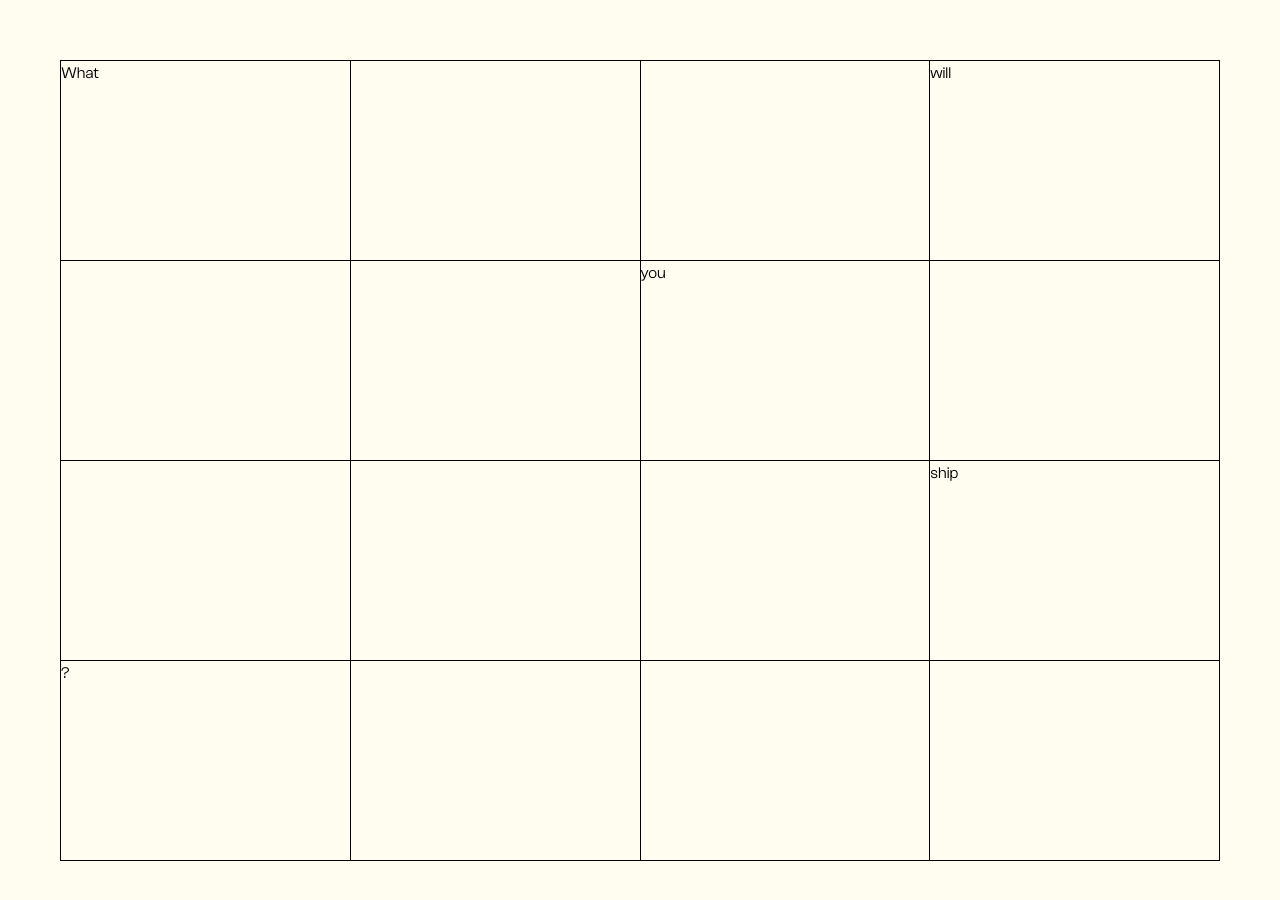
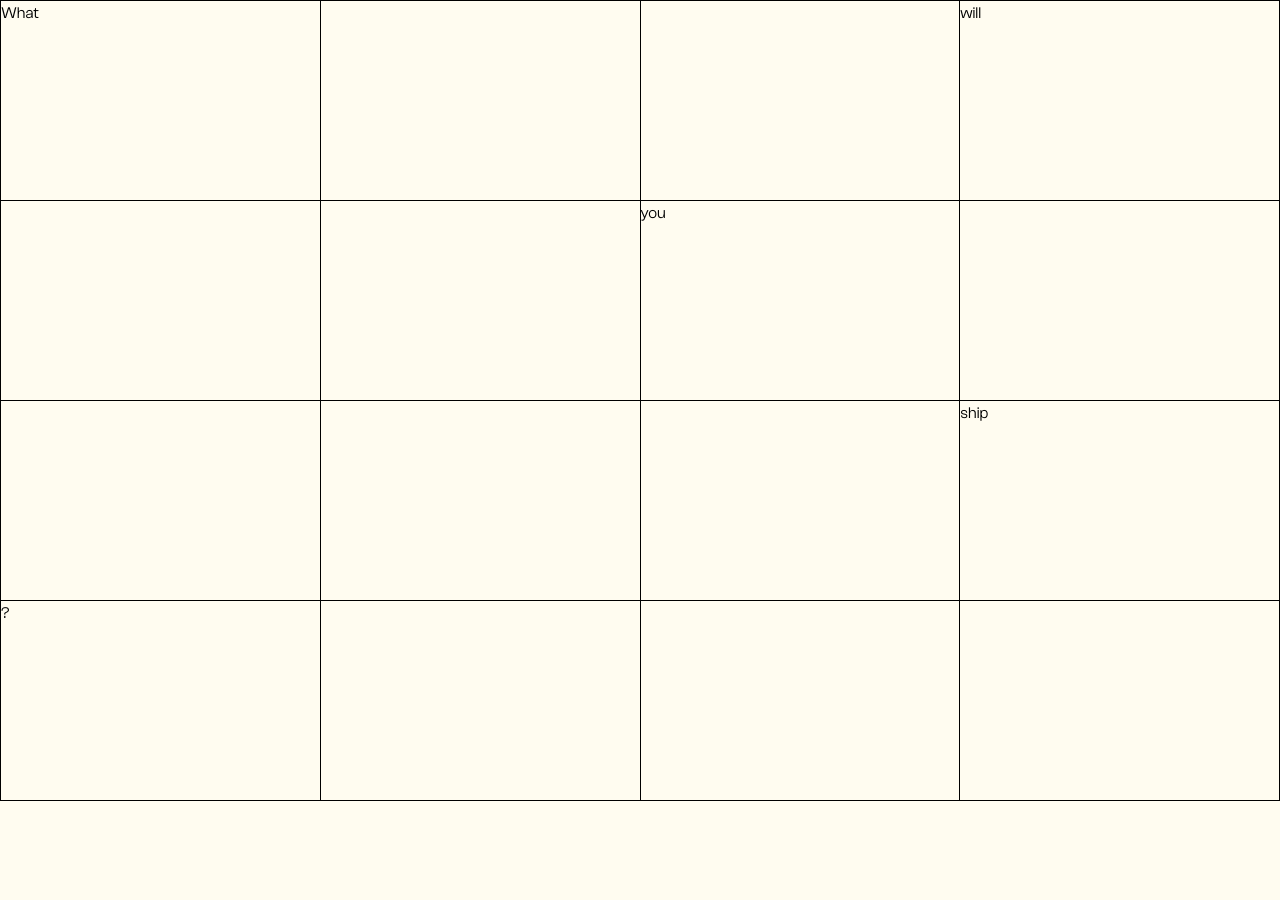
Before and after one commit to JohnOlushola/portfolio, a Next.js app: page /grid in a window 1280 px wide. Shown: the top 900 px of the page. After the commit the page ends 801 px from the top, so only its background shows below. Built offline with nearby package versions, Linux system fonts and the light colour scheme.

Commit message:
feat: full screen grid

```diff
--- a/src/styles/globals.css
+++ b/src/styles/globals.css
@@ -6,7 +6,7 @@
   --foreground-rgb: 0, 0, 0;
   --background-hex: #FFFCF0;
   --border-hex: #000;
-  --body-margin: 60px;
+  --body-margin: 0px;
   --landing-container-margin: 90px;
   --landing-container-height: calc(100vh - var(--landing-container-margin));
 }
@@ -15,7 +15,7 @@
   :root {
     --foreground-rgb: 255, 255, 255;
     --background-hex: #212121;
-    --border-hex: #fff;
+    --border-hex: #a0a0a083;
   }
 }
 
@@ -51,7 +51,7 @@ body {
   display: grid;
   grid-template-columns: repeat(var(--columns), 1fr);
   grid-template-rows: repeat(var(--rows), 1fr);
-  border: 1px solid var(--border-hex);
+  border: 0.0125rem solid var(--border-hex);
   border-right: none;
   border-bottom: none;
   position: relative;
@@ -72,7 +72,7 @@ body {
   grid-column-end: span 1;
   grid-row-start: var(--y);
   grid-row-end: span 1;
-  border: 1px solid var(--border-hex);
+  border: 0.0125rem solid var(--border-hex);
   border-left: none;
   border-top: none;
 }
```
